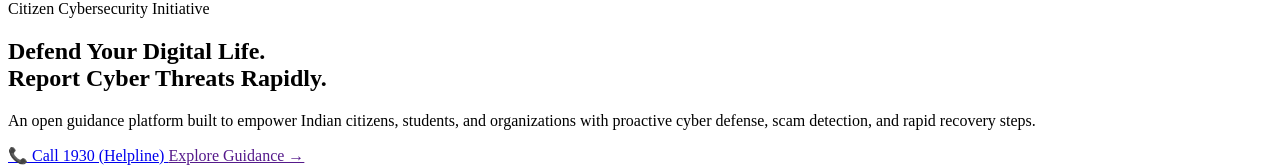
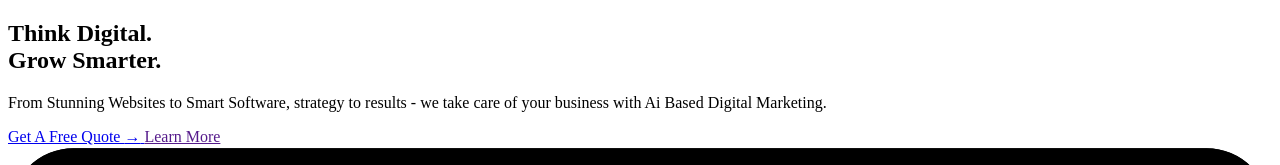
Before and after one commit to saha007subham/cyber-help-india, a PHP site: template app/views/pages/home.php in a window 1280 px wide. Shown: the part 224-389 px from the top of the page. Run offline with PHP 8.4, Linux system fonts and the light colour scheme; the template is opened without the code that fills it, so the values that code supplies are empty.

Commit message:
Fixed hero section ui

```diff
--- a/app/views/pages/home.php
+++ b/app/views/pages/home.php
@@ -17,32 +17,51 @@ declare(strict_types=1);
     <div class="container hero-container">
         <div class="hero-layout">
             <div class="hero-copy">
-                <div class="hero-badge-wrap">
+                <!-- <div class="hero-badge-wrap">
                     <span class="badge badge-accent">
                         <span class="badge-dot"></span> Citizen Cybersecurity Initiative
                     </span>
-                </div>
+                </div> -->
 
                 <h1 class="hero-title">
-                    Defend Your Digital Life. <br class="hidden-mobile">
-                    <span class="text-gradient">Report Cyber Threats Rapidly.</span>
+                    Think Digital. <br class="hidden-mobile">
+                    <span class="text-gradient">Grow Smarter.</span>
                 </h1>
 
                 <p class="hero-subtitle">
-                    An open guidance platform built to empower Indian citizens, students, and organizations with proactive cyber defense, scam detection, and rapid recovery steps.
+                    From Stunning Websites to Smart Software, strategy to results - we take care of your business with Ai Based Digital Marketing.
                 </p>
 
                 <div class="hero-actions">
-                    <a href="tel:1930" class="btn btn-emergency btn-lg" id="hero-emergency-btn">
-                        <span class="btn-icon">&#128222;</span> Call 1930 (Helpline)
+                    <a href="tel:1930" class="btn-header-enquiry hero-quote-btn" id="hero-emergency-btn">
+                        Get A Free Quote <span class="btn-icon">&rarr;</span>
                     </a>
                     <a href="<?= base_url('about') ?>" class="btn btn-outline btn-lg" id="hero-explore-btn">
-                        Explore Guidance &rarr;
+                        Learn More
                     </a>
                 </div>
             </div>
 
-            <div class="hero-visual" aria-label="Cyber safety slideshow">
+            <div class="hero-visual cyber-glow-border" aria-label="Cyber safety slideshow">
+                <svg class="cyber-glow-border-svg" viewBox="0 0 560 440" preserveAspectRatio="none" aria-hidden="true">
+                    <defs>
+                        <linearGradient id="cyberScanGradient" x1="0%" y1="0%" x2="100%" y2="100%">
+                            <stop offset="0%" stop-color="#7dd3fc"/>
+                            <stop offset="35%" stop-color="#38bdf8"/>
+                            <stop offset="70%" stop-color="#60a5fa"/>
+                            <stop offset="100%" stop-color="#c084fc"/>
+                        </linearGradient>
+                        <filter id="cyberScanGlow" x="-50%" y="-50%" width="200%" height="200%">
+                            <feGaussianBlur stdDeviation="2.8" result="blur"/>
+                            <feMerge>
+                                <feMergeNode in="blur"/>
+                                <feMergeNode in="SourceGraphic"/>
+                            </feMerge>
+                        </filter>
+                    </defs>
+                    <rect class="scan-track" x="1" y="1" width="558" height="438" rx="28" />
+                    <rect class="scan-signal" x="1" y="1" width="558" height="438" rx="28" />
+                </svg>
                 <div class="hero-slider">
                     <div class="hero-slide">
                         <img src="<?= asset('images/logo/Hero-image-1.jpg') ?>" alt="Cyber safety awareness campaign" />
```
Also changed, not shown: public/assets/css/style.css.
